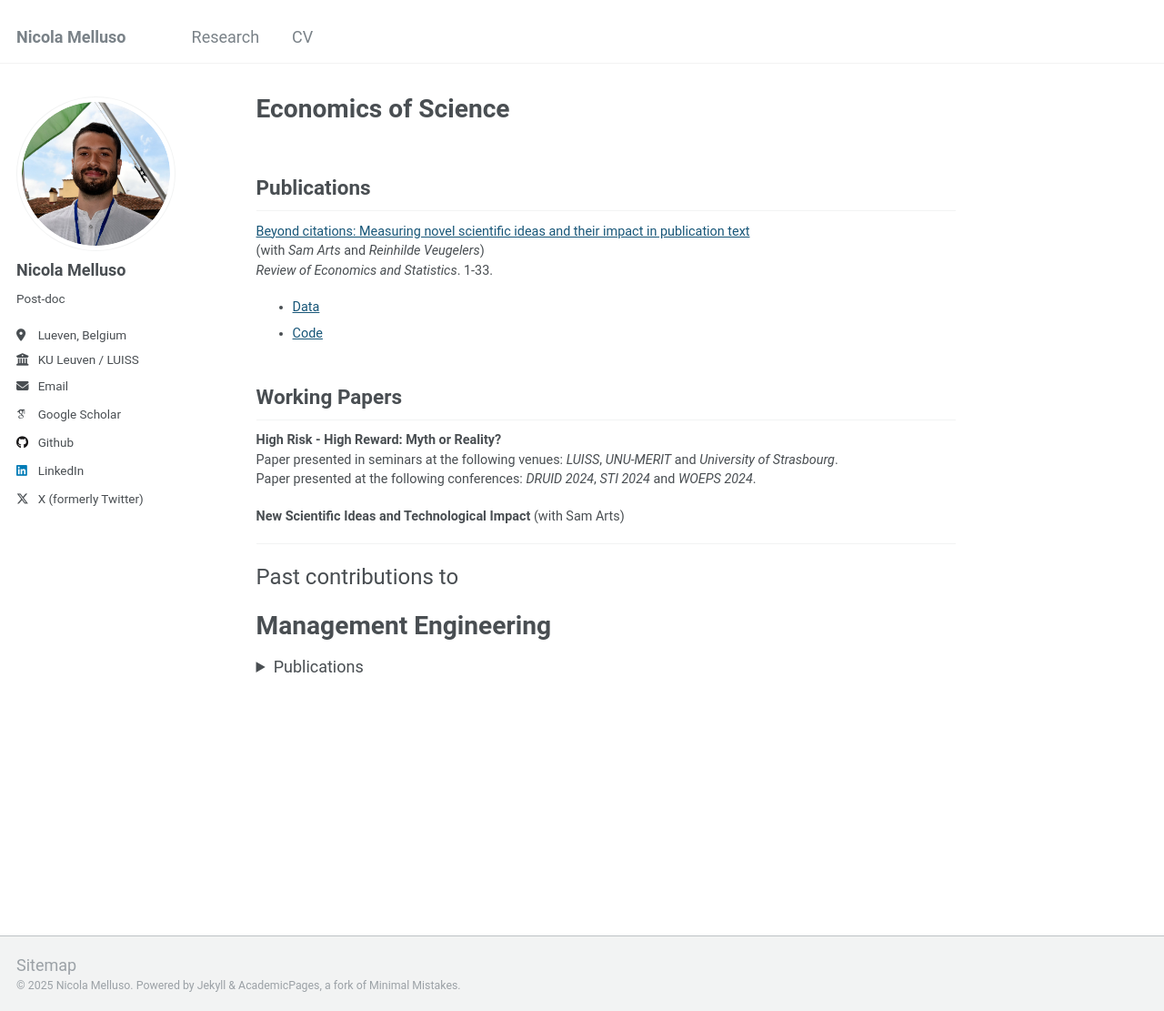
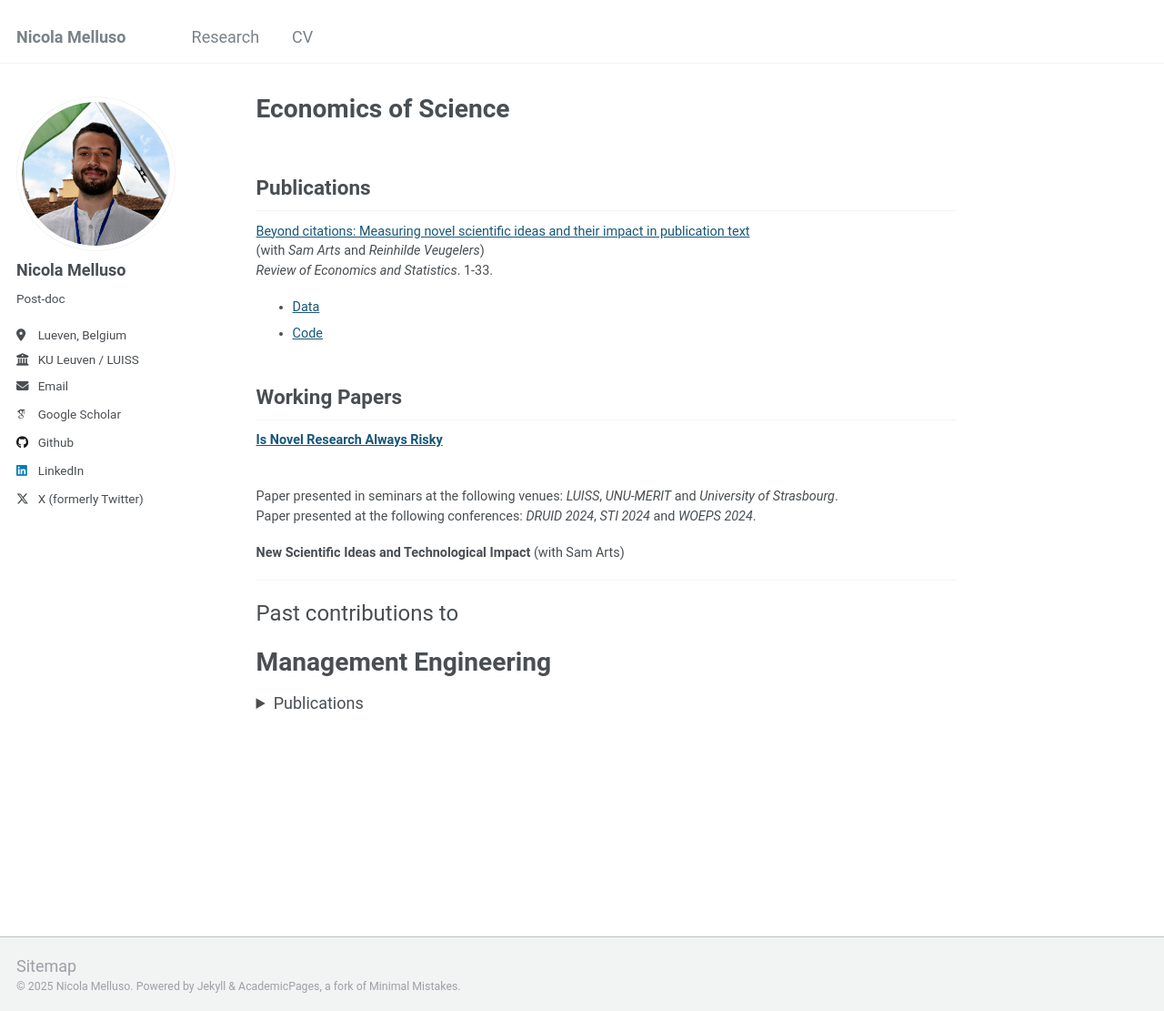
Before and after one commit to nicolamelluso/nicolamelluso.github.io, a Jekyll site: the page built from _pages/research.md, in a window 1280 px wide and 1111 px high. Shown: the whole window at 91% size. Built offline with Jekyll 4.4.1, drawn with Linux system fonts in a browser that asks for light colours; some web fonts are replaced.

Commit message:
Update research.md

```diff
--- a/_pages/research.md
+++ b/_pages/research.md
@@ -13,7 +13,8 @@ title: Economics of Science
 
 ## Working Papers
 
-**High Risk - High Reward: Myth or Reality?**
+**[Is Novel Research Always Risky](https://papers.ssrn.com/sol3/papers.cfm?abstract_id=5148652)**
+
 <br>Paper presented in seminars at the following venues: _LUISS_, _UNU-MERIT_ and _University of Strasbourg_.
 <br>Paper presented at the following conferences: _DRUID 2024_, _STI 2024_ and _WOEPS 2024_.<br>
 
```
